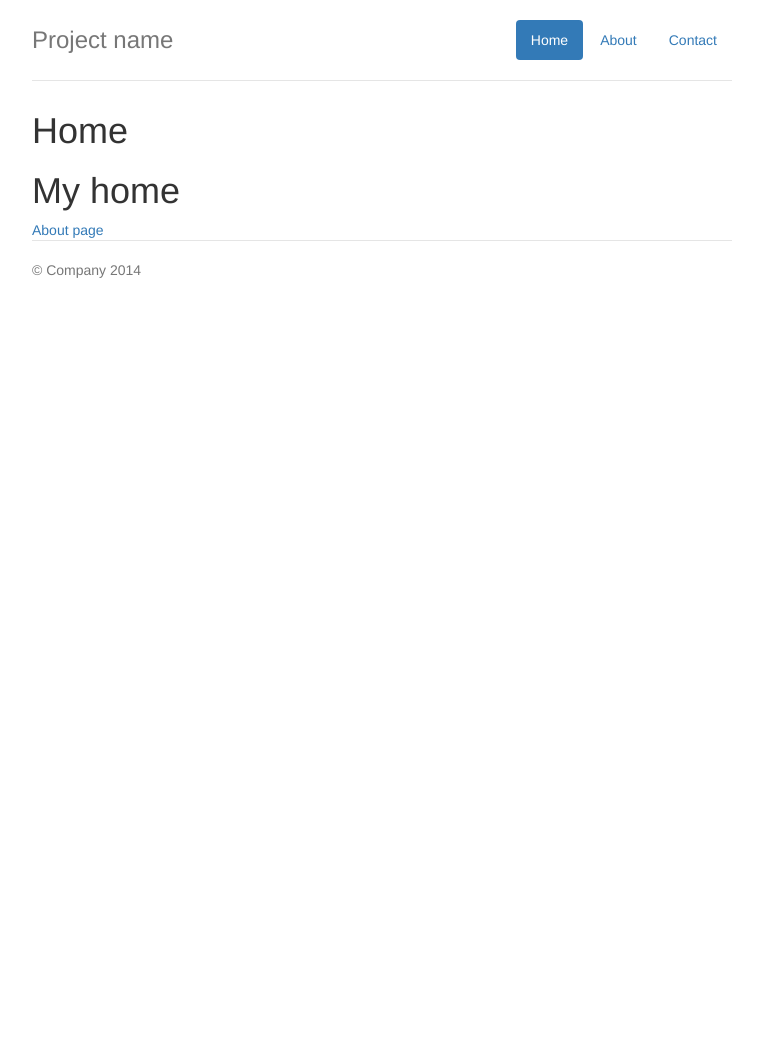
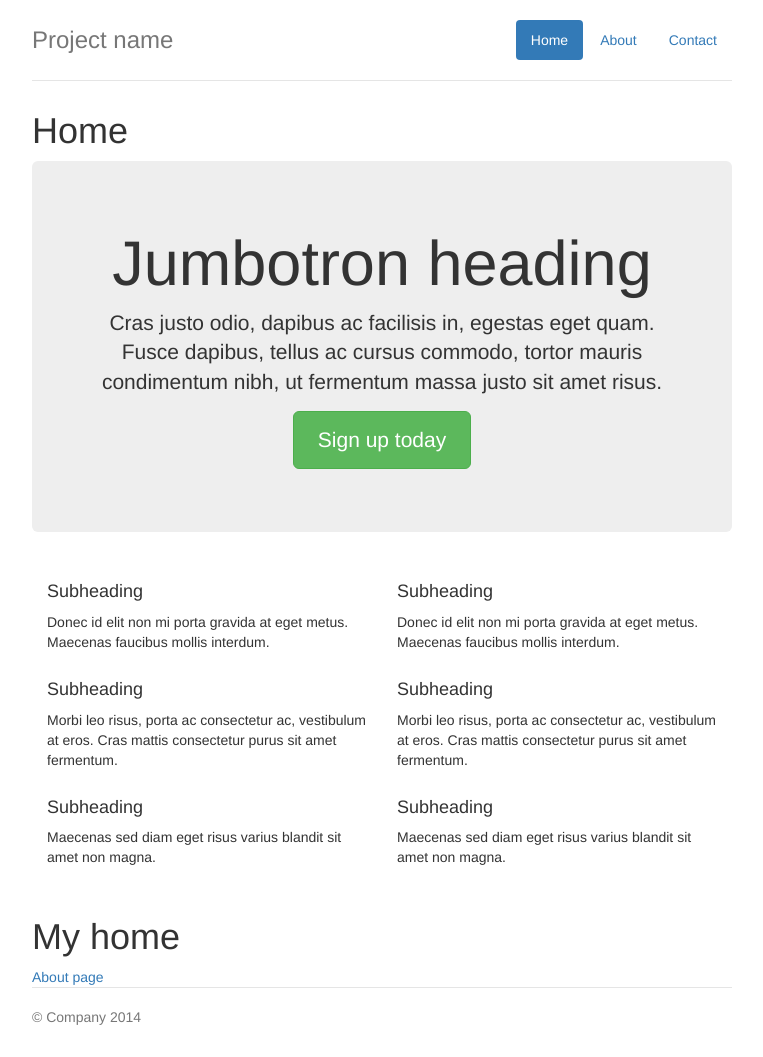
Before and after one commit to kpcna/FPS, a CodeIgniter app: page /database/ in a window 1280 px wide. Shown: the whole page, without its empty margins (258-1021 px from the left). Before the commit the page ends 278 px from the top, so only its background shows below. Run offline with CodeIgniter, Linux system fonts and the light colour scheme; some libraries are stand-ins or nearby versions.

Commit message:
Content page

```diff
--- a/application/views/pages/home.php
+++ b/application/views/pages/home.php
@@ -1,2 +1,31 @@
+      <div class="jumbotron">
+        <h1>Jumbotron heading</h1>
+        <p class="lead">Cras justo odio, dapibus ac facilisis in, egestas eget quam. Fusce dapibus, tellus ac cursus commodo, tortor mauris condimentum nibh, ut fermentum massa justo sit amet risus.</p>
+        <p><a class="btn btn-lg btn-success" href="#" role="button">Sign up today</a></p>
+      </div>
+
+      <div class="row marketing">
+        <div class="col-lg-6">
+          <h4>Subheading</h4>
+          <p>Donec id elit non mi porta gravida at eget metus. Maecenas faucibus mollis interdum.</p>
+
+          <h4>Subheading</h4>
+          <p>Morbi leo risus, porta ac consectetur ac, vestibulum at eros. Cras mattis consectetur purus sit amet fermentum.</p>
+
+          <h4>Subheading</h4>
+          <p>Maecenas sed diam eget risus varius blandit sit amet non magna.</p>
+        </div>
+
+        <div class="col-lg-6">
+          <h4>Subheading</h4>
+          <p>Donec id elit non mi porta gravida at eget metus. Maecenas faucibus mollis interdum.</p>
+
+          <h4>Subheading</h4>
+          <p>Morbi leo risus, porta ac consectetur ac, vestibulum at eros. Cras mattis consectetur purus sit amet fermentum.</p>
+
+          <h4>Subheading</h4>
+          <p>Maecenas sed diam eget risus varius blandit sit amet non magna.</p>
+        </div>
+      </div>
 <h1>My home</h1>
 <a href="index.php/pages/view/about">About page</a>
```
